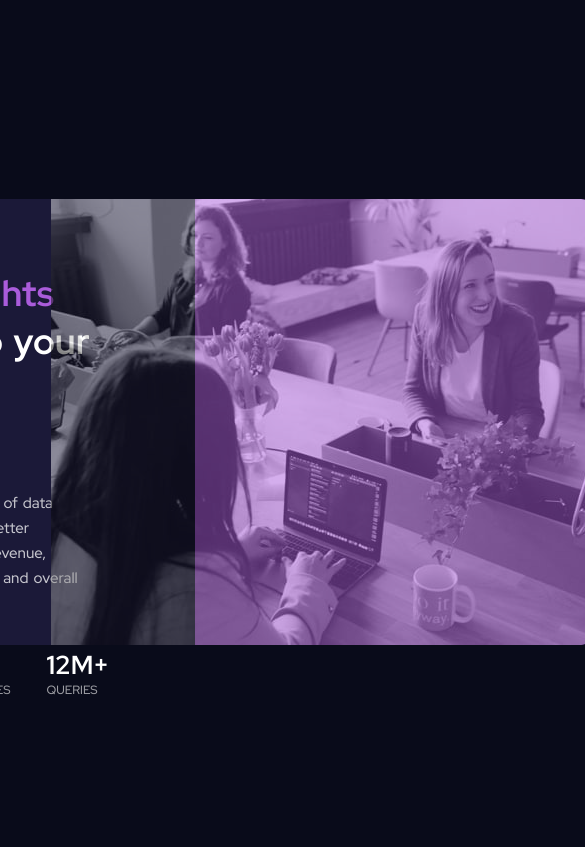
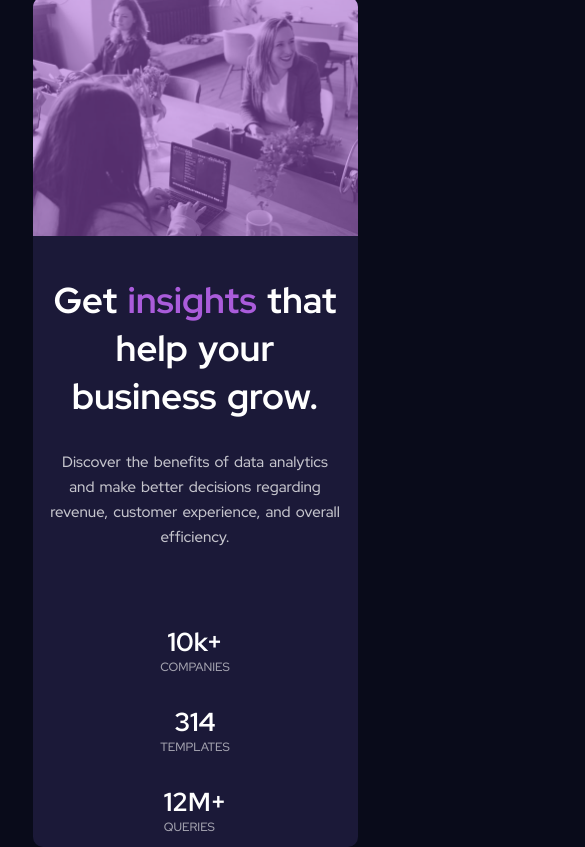
Before and after one commit to JakubJoz/Stats-preview-card-component, a plain HTML site: page index.html in a window 390 px wide. Shown: the whole page, 585 px wide, since content can reach past the window. Drawn offline with Linux system fonts and the light colour scheme.

Commit message:
Add mobile responsive.

```diff
--- a/index.html
+++ b/index.html
@@ -14,6 +14,9 @@
 <body>
     <div class="container">
         <div class="box">
+            <div class="img-mobile">
+                <img src="images/image-header-mobile.jpg" alt="img">
+            </div>
             <div class="col-1">
                 <h1>Get <a>insights</a> that help your business grow.</h1>
                 <p>Discover the benefits of data analytics and make better decisions regarding revenue, customer experience, and overall efficiency.</p>
--- a/style.css
+++ b/style.css
@@ -64,6 +64,7 @@ p{
 .box_2{
     display: flex;
     flex-direction: column;
+    margin-top: -50px;
 }
 .stat{
     font-size: 26px;
@@ -90,3 +91,59 @@ img{
     border-radius: 0px 10px 10px 0px;
     opacity: 0.5;
 }
+
+.img-mobile{
+    display: none;
+}
+
+@media all and (max-width:1200px) {
+
+    .box{
+        flex-direction: column;
+        width: 325px;
+        height: 850px;
+    }
+
+    .col-1{
+        width: 100%;
+        height: 50%;
+    }
+
+    h1{
+        text-align: center;
+        width: 90%;
+        margin-top: -30px;
+    }
+
+    p{
+        text-align: center;
+        width: 90%;
+    }
+
+    .container_box{
+        flex-direction: column;
+        margin-top: 30px;
+    }
+
+    .stat{
+        display: flex;
+        justify-content: center;
+        margin-top: 80px;
+    }
+
+    .col-2{
+        display: none;
+    }
+
+    img{
+        border-radius: 10px 10px 0px 0px;
+        width: 100%;
+    }
+
+    .img-mobile{
+        display: flex;
+        width: 100%;
+        background-color: hsl(277, 64%, 61%);
+        border-radius: 10px 10px 0px 0px;
+    }
+}
```
